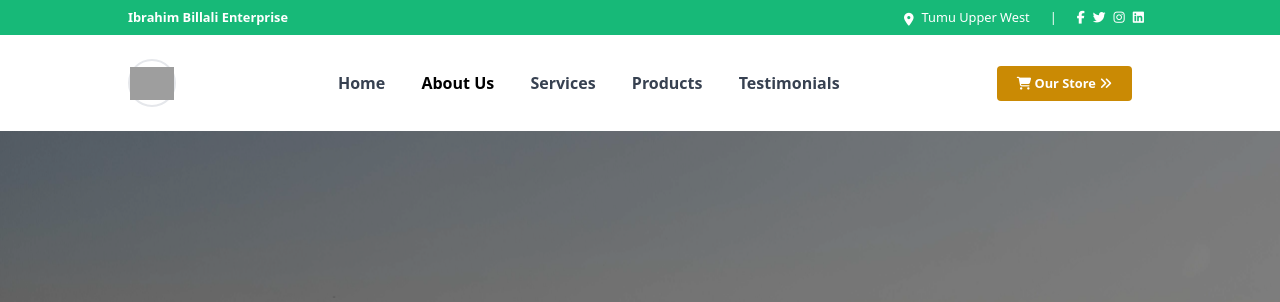
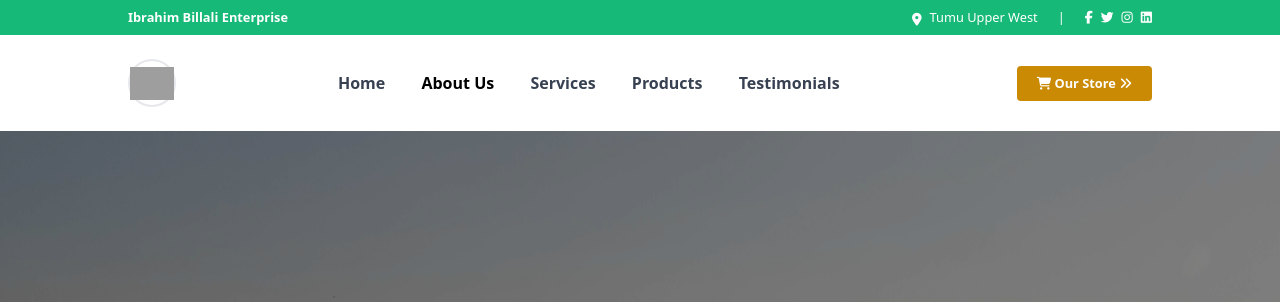
Before and after one commit to wilfredofficial63854/billal-enterprise, a PHP site: page / in a window 1280 px wide. Shown: the top 302 px of the page. Run offline with PHP 8.4, Linux system fonts and the light colour scheme; some libraries are stand-ins or nearby versions; grey boxes are pictures that could not be loaded.

Commit message:
fixed position sticky and store btn position

```diff
--- a/css/output.css
+++ b/css/output.css
@@ -703,6 +703,10 @@
   z-index: 50;
 }
 
+.z-\[60\] {
+  z-index: 60;
+}
+
 .col-span-1 {
   grid-column: span 1 / span 1;
 }
@@ -2088,30 +2092,6 @@
 
 .rounded-tr-2xl {
   border-top-right-radius: 1rem;
-}
-
-.rounded-bl-\[10rem\] {
-  border-bottom-left-radius: 10rem;
-}
-
-.rounded-br-\[10rem\] {
-  border-bottom-right-radius: 10rem;
-}
-
-.rounded-bl-\[5rem\] {
-  border-bottom-left-radius: 5rem;
-}
-
-.rounded-br-\[5rem\] {
-  border-bottom-right-radius: 5rem;
-}
-
-.rounded-bl-\[2rem\] {
-  border-bottom-left-radius: 2rem;
-}
-
-.rounded-br-\[2rem\] {
-  border-bottom-right-radius: 2rem;
 }
 
 .border {
@@ -3179,6 +3159,10 @@
     grid-column: span 7 / span 7;
   }
 
+  .sm\:m-\[0\] {
+    margin: 0;
+  }
+
   .sm\:my-0 {
     margin-top: 0px;
     margin-bottom: 0px;
@@ -3238,6 +3222,10 @@
 
   .sm\:grid-cols-6 {
     grid-template-columns: repeat(6, minmax(0, 1fr));
+  }
+
+  .sm\:justify-end {
+    justify-content: flex-end;
   }
 
   .sm\:justify-center {
--- a/index.html
+++ b/index.html
@@ -30,7 +30,7 @@
   </head>
 
   <body>
-    <main class="w-full overflow-x-hidden">
+    <main class="w-full">
       <!-- Callout -->
       <section class="w-full py-2 flex items-center bg-[#17b978] justify-center">
         <div class="w-[80%] grid grid-cols-10 text-[0.8rem] text-white">
@@ -43,14 +43,14 @@
             <span class="mx-5"> | </span>
             <span class="mr-2"><i class="fab fa-facebook-f"></i></span>
             <span class="mr-2"><i class="fab fa-twitter"></i></span>
-            <span class="mr-2"><i class="fab fa-instagram"></i></span>
+            <span class="mr-2"><i class="fab fa-instagram"></i></span
             <span class="mr-2"><i class="fab fa-linkedin"></i></span>
           </div>
         </div>
       </section>
 
       <!-- Navbar -->
-      <nav class="w-full py-[0.4rem] sm:py-2 bg-white flex items-center justify-center sticky top-0">
+      <nav class="w-full py-[0.4rem] sm:py-2 bg-white flex items-center justify-center z-[60] sticky top-0">
         <div class="w-[80%] grid grid-cols-10 min-h-[10vh] bg-white">
           <!-- Brand -->
           <div class="col-span-2 sm:col-span-1 flex items-center">
@@ -91,8 +91,8 @@
           </div>
 
           <!-- Action -->
-          <div class="col-span-7 sm:col-span-2 flex items-center justify-end">
-            <a href="#" class="mr-5 text-[0.8rem] py-2 px-5 rounded text-white bg-yellow-600 font-semibold transition hover:bg-yellow-800">
+          <div class="col-span-7 sm:col-span-2 flex items-center justify-between sm:justify-end">
+            <a href="#" class="mr-5 sm:m-[0] text-[0.8rem] py-2 px-5 rounded text-white bg-yellow-600 font-semibold transition hover:bg-yellow-800">
               <i class="fas fa-shopping-cart flex shrink-0 items-center justify-between"></i>
               Our Store
                <i class="fa-solid fa-angles-right"></i>
```
